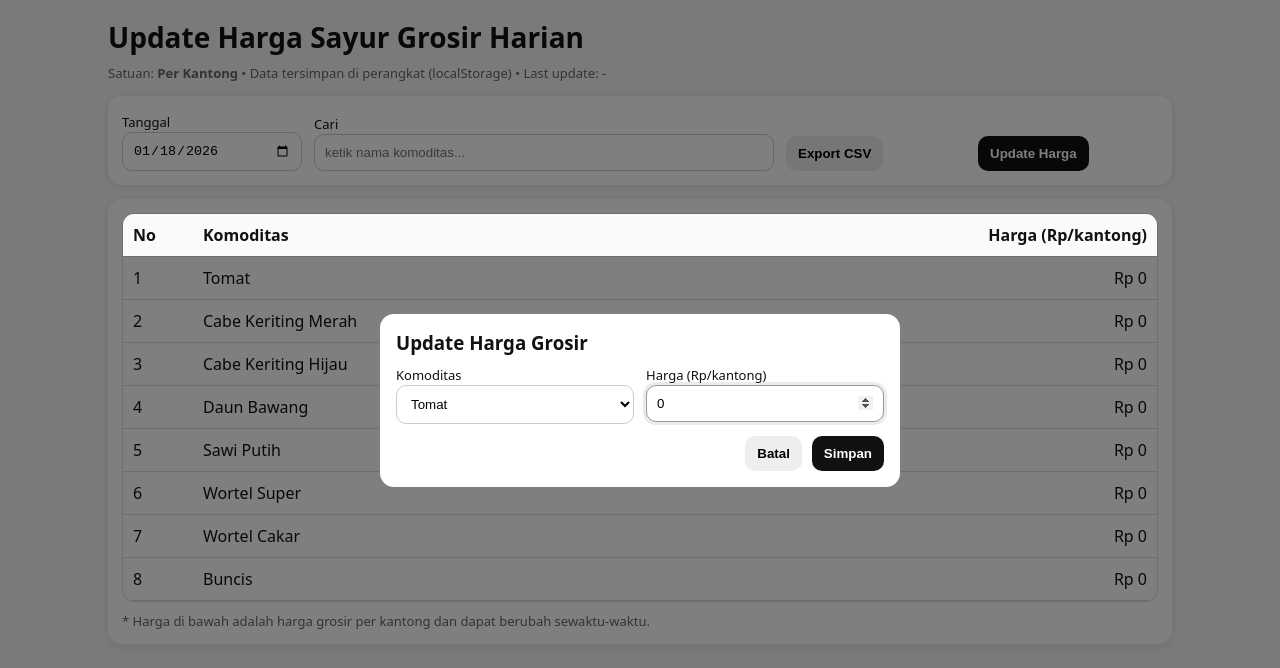
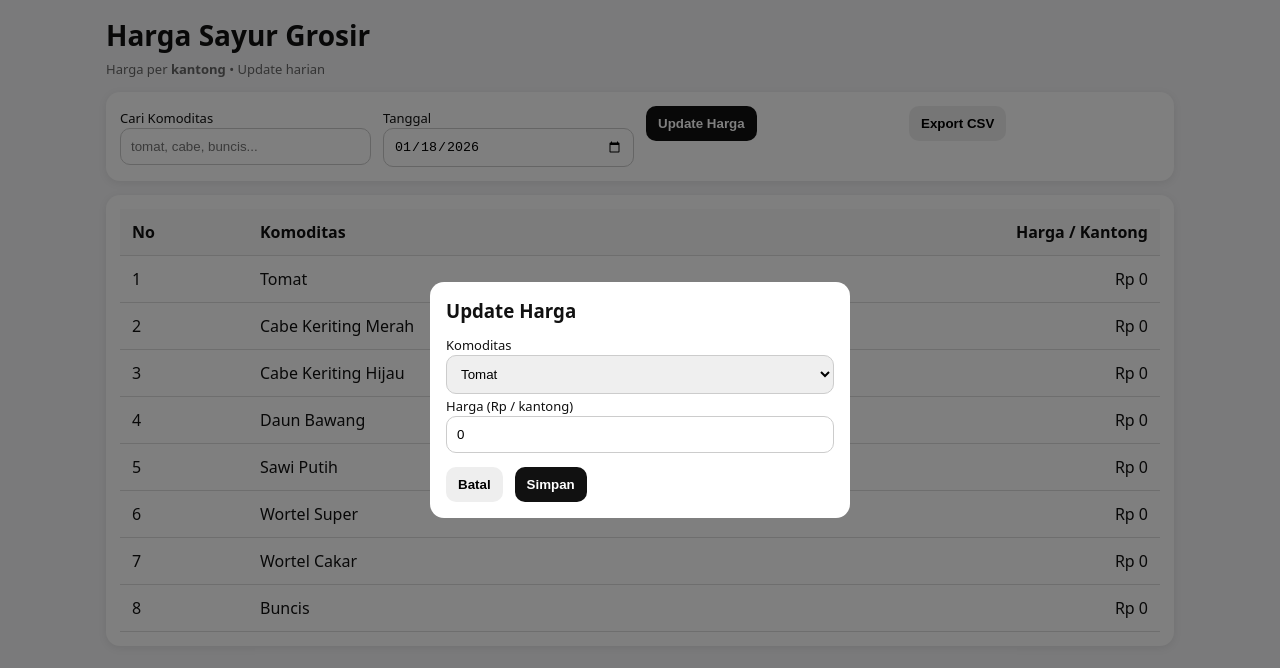
Before and after one commit to Xainal/makassar, a plain HTML site: page index.html in a window 1280 px wide. Both pictures are taken after a click on the button "Update Harga". Drawn offline with Linux system fonts and the light colour scheme.

Commit message:
Update index.html

```diff
--- a/index.html
+++ b/index.html
@@ -1,120 +1,223 @@
 <!DOCTYPE html>
 <html lang="id">
 <head>
-  <meta charset="UTF-8" />
-  <meta name="viewport" content="width=device-width, initial-scale=1.0" />
-  <title>Update Harga Sayur Grosir Harian</title>
+<meta charset="UTF-8">
+<meta name="viewport" content="width=device-width, initial-scale=1.0">
+<title>Harga Sayur Grosir</title>
+
 <style>
 :root{
-      --bg:#f5f5f7; --card:#fff; --text:#111; --muted:#666; --line:#ddd;
+  --bg:#f5f5f7;
+  --card:#fff;
+  --text:#111;
+  --muted:#666;
+  --line:#ddd;
+  --accent:#111;
 }
+
 *{box-sizing:border-box}
-    body{margin:0;font-family:system-ui;background:var(--bg);color:var(--text)}
-    .container{max-width:1100px;margin:auto;padding:18px}
-    h1{margin:0 0 8px;font-size:clamp(20px,4.2vw,28px)}
-    .sub{color:var(--muted);font-size:13px;margin-bottom:14px}
-    .section{background:var(--card);border-radius:14px;padding:14px;margin-top:14px;box-shadow:0 2px 10px rgba(0,0,0,.08)}
-    label{font-size:13px}
+body{
+  margin:0;
+  font-family:system-ui,-apple-system,BlinkMacSystemFont,sans-serif;
+  background:var(--bg);
+  color:var(--text);
+}
+
+.container{
+  max-width:1100px;
+  margin:auto;
+  padding:16px;
+}
+
+h1{
+  margin:0 0 6px;
+  font-size:clamp(20px,4.5vw,28px);
+}
+
+.sub{
+  font-size:13px;
+  color:var(--muted);
+  margin-bottom:14px;
+}
+
+.section{
+  background:var(--card);
+  border-radius:14px;
+  padding:14px;
+  box-shadow:0 2px 8px rgba(0,0,0,.08);
+  margin-bottom:14px;
+}
+
+label{
+  font-size:13px;
+}
+
 input,select{
-      width:100%; padding:10px; border:1px solid #ccc; border-radius:10px; outline:none; background:#fff;
+  width:100%;
+  padding:10px;
+  border-radius:10px;
+  border:1px solid #ccc;
+  outline:none;
 }
-    input:focus{box-shadow:0 0 0 3px rgba(0,0,0,.08);border-color:#999}
+
 button{
-      padding:10px 12px; border-radius:10px; border:0; cursor:pointer; font-weight:800;
+  padding:10px 12px;
+  border-radius:10px;
+  border:none;
+  font-weight:700;
+  cursor:pointer;
 }
-    .btn{background:#111;color:#fff}
-    .btn-light{background:#eee}
-    .flex{display:flex;gap:12px;flex-wrap:wrap;align-items:end}
-    .field{flex:1;min-width:180px}
-    .field.small{width:180px;flex:0 0 auto}
+
+.btn{
+  background:var(--accent);
+  color:#fff;
+}
+
+.btn-light{
+  background:#eee;
+}
+
+.flex{
+  display:flex;
+  gap:12px;
+  flex-wrap:wrap;
+}
+
+.field{
+  flex:1;
+  min-width:180px;
+}
+
 @media(max-width:640px){
-      .field,.field.small{min-width:0;width:100%;flex:1 1 100%}
+  .field{min-width:100%}
   button{width:100%}
 }
 
-    .tablewrap{overflow:auto;border:1px solid var(--line);border-radius:12px;background:#fff}
-    table{width:100%;border-collapse:collapse;min-width:520px}
-    th,td{padding:10px;border-bottom:1px solid var(--line);text-align:left;white-space:nowrap}
-    th{background:#fafafa;position:sticky;top:0;z-index:1}
-    .num{text-align:right;font-variant-numeric:tabular-nums}
-    .note{color:var(--muted);font-size:13px;margin-top:10px}
+/* ===== DESKTOP TABLE ===== */
+.table-wrap{
+  overflow:auto;
+}
 
-    /* Modal */
-    .modal-bg{position:fixed;inset:0;background:rgba(0,0,0,.5);display:none;align-items:center;justify-content:center;padding:14px}
-    .modal{background:#fff;border-radius:14px;padding:16px;max-width:520px;width:100%;max-height:88vh;overflow:auto}
-    .modal h3{margin:0 0 8px}
-    .grid{display:grid;grid-template-columns:1fr 1fr;gap:12px}
-    @media(max-width:640px){.grid{grid-template-columns:1fr}}
-    .actions{display:flex;gap:10px;justify-content:flex-end;margin-top:12px}
-    @media(max-width:640px){.actions{flex-direction:column}}
+table{
+  width:100%;
+  border-collapse:collapse;
+}
+
+th,td{
+  padding:12px;
+  border-bottom:1px solid var(--line);
+  text-align:left;
+}
+
+th{
+  background:#fafafa;
+}
+
+.num{
+  text-align:right;
+  font-variant-numeric:tabular-nums;
+}
+
+/* ===== MOBILE CARD LIST ===== */
+.mobile-list{
+  display:none;
+}
+
+.card{
+  background:#fff;
+  border-radius:12px;
+  padding:14px;
+  margin-bottom:12px;
+  box-shadow:0 1px 6px rgba(0,0,0,.08);
+}
+
+.card .no{
+  font-size:13px;
+  color:var(--muted);
+}
+
+.card .name{
+  font-size:16px;
+  font-weight:700;
+  margin:4px 0 6px;
+}
+
+.card .price{
+  font-size:15px;
+  font-weight:700;
+}
+
+/* switch view */
+@media(max-width:640px){
+  .table-wrap{display:none}
+  .mobile-list{display:block}
+}
 </style>
 </head>
+
 <body>
 <div class="container">
-    <h1>Update Harga Sayur Grosir Harian</h1>
+
+  <h1>Harga Sayur Grosir</h1>
   <div class="sub">
-      Satuan: <b>Per Kantong</b> • Data tersimpan di perangkat (localStorage)
+    Harga per <b>kantong</b> • Update harian
     <span id="lastUpdate"></span>
   </div>
 
+  <!-- Controls -->
   <div class="section">
     <div class="flex">
-        <div class="field small">
-          <label>Tanggal</label>
-          <input type="date" id="date" />
+      <div class="field">
+        <label>Cari Komoditas</label>
+        <input id="search" placeholder="tomat, cabe, buncis...">
       </div>
 
       <div class="field">
-          <label>Cari</label>
-          <input id="search" placeholder="ketik nama komoditas..." />
+        <label>Tanggal</label>
+        <input type="date" id="date">
       </div>
 
-        <div class="field small">
-          <button class="btn-light" onclick="exportCSV()">Export CSV</button>
+      <div class="field">
+        <button class="btn" onclick="openUpdate()">Update Harga</button>
       </div>
 
-        <div class="field small">
-          <button class="btn" onclick="openUpdate()">Update Harga</button>
+      <div class="field">
+        <button class="btn-light" onclick="exportCSV()">Export CSV</button>
       </div>
     </div>
   </div>
 
-    <div class="section">
-      <div class="tablewrap">
+  <!-- DESKTOP TABLE -->
+  <div class="section table-wrap">
     <table>
       <thead>
         <tr>
-              <th style="width:70px">No</th>
+          <th>No</th>
           <th>Komoditas</th>
-              <th class="num" style="width:220px">Harga (Rp/kantong)</th>
+          <th class="num">Harga / Kantong</th>
         </tr>
       </thead>
       <tbody id="tbody"></tbody>
     </table>
   </div>
 
-      <div class="note">
-        * Harga di bawah adalah harga grosir per kantong dan dapat berubah sewaktu-waktu.
-      </div>
-    </div>
+  <!-- MOBILE LIST -->
+  <div class="mobile-list" id="mobileList"></div>
+
 </div>
 
-  <!-- MODAL UPDATE -->
-  <div class="modal-bg" id="modalBg">
-    <div class="modal">
-      <h3>Update Harga Grosir</h3>
-      <div class="grid">
-        <div>
+<!-- MODAL -->
+<div id="modalBg" style="display:none;position:fixed;inset:0;background:rgba(0,0,0,.5);align-items:center;justify-content:center;padding:16px">
+  <div style="background:#fff;border-radius:14px;padding:16px;max-width:420px;width:100%">
+    <h3 style="margin:0 0 10px">Update Harga</h3>
+
     <label>Komoditas</label>
     <select id="mCommodity"></select>
-        </div>
-        <div>
-          <label>Harga (Rp/kantong)</label>
-          <input id="mPrice" type="number" min="0" inputmode="numeric" />
-        </div>
-      </div>
 
-      <div class="actions">
+    <label style="margin-top:10px">Harga (Rp / kantong)</label>
+    <input id="mPrice" type="number" min="0">
+
+    <div class="flex" style="margin-top:14px">
       <button class="btn-light" onclick="closeModal()">Batal</button>
       <button class="btn" onclick="savePrice()">Simpan</button>
     </div>
@@ -122,140 +225,91 @@
 </div>
 
 <script>
-/* ====== CONFIG: list komoditas ====== */
-const COMMODITIES = [
-  "Tomat",
-  "Cabe Keriting Merah",
-  "Cabe Keriting Hijau",
-  "Daun Bawang",
-  "Sawi Putih",
-  "Wortel Super",
-  "Wortel Cakar",
-  "Buncis"
+const COMMODITIES=[
+  "Tomat","Cabe Keriting Merah","Cabe Keriting Hijau",
+  "Daun Bawang","Sawi Putih","Wortel Super",
+  "Wortel Cakar","Buncis"
 ];
 
-const KEY = "HARGA_SAYUR_V1";
+const KEY="HARGA_SAYUR_V2";
 
-let state = JSON.parse(localStorage.getItem(KEY) || "null") || {
-  date: new Date().toISOString().slice(0,10),
-  lastUpdate: null,
-  prices: {} // name -> number
+let state=JSON.parse(localStorage.getItem(KEY)||"null")||{
+  date:new Date().toISOString().slice(0,10),
+  lastUpdate:null,
+  prices:{}
 };
 
-function saveState(){
-  localStorage.setItem(KEY, JSON.stringify(state));
+function save(){localStorage.setItem(KEY,JSON.stringify(state))}
+function rp(n){return "Rp "+Number(n||0).toLocaleString("id-ID")}
+
+function seed(){
+  COMMODITIES.forEach(n=>{
+    if(state.prices[n]===undefined) state.prices[n]=0;
+  });
+  save();
 }
 
-function fmtRp(n){
-  return "Rp " + Number(n||0).toLocaleString("id-ID");
+function render(){
+  const q=(search.value||"").toLowerCase();
+  let rows="",cards="";
+
+  COMMODITIES.filter(n=>n.toLowerCase().includes(q))
+  .forEach((name,i)=>{
+    const price=state.prices[name]||0;
+
+    rows+=`
+      <tr>
+        <td>${i+1}</td>
+        <td>${name}</td>
+        <td class="num">${rp(price)}</td>
+      </tr>`;
+
+    cards+=`
+      <div class="card">
+        <div class="no">${i+1}</div>
+        <div class="name">${name}</div>
+        <div class="price">${rp(price)} / kantong</div>
+      </div>`;
+  });
+
+  tbody.innerHTML=rows;
+  mobileList.innerHTML=cards;
+  date.value=state.date;
+  lastUpdate.textContent=state.lastUpdate?" • Update: "+state.lastUpdate:"";
 }
 
-function seedIfEmpty(){
-  // kalau belum ada harga sama sekali, seed dengan 0
-  for(const name of COMMODITIES){
-    if(state.prices[name] === undefined) state.prices[name] = 0;
-  }
-  if(!state.date) state.date = new Date().toISOString().slice(0,10);
-  saveState();
+function openUpdate(){
+  mCommodity.innerHTML=COMMODITIES.map(n=>`<option>${n}</option>`).join("");
+  mCommodity.value=COMMODITIES[0];
+  mPrice.value=state.prices[mCommodity.value]||0;
+  modalBg.style.display="flex";
 }
 
-/* ====== UI render ====== */
-function render(){
-  const q = (search.value || "").toLowerCase();
-  const rows = COMMODITIES
-    .filter(n => n.toLowerCase().includes(q))
-    .map((name, idx) => {
-      const price = state.prices[name] ?? 0;
-      return `
-        <tr>
-          <td>${idx+1}</td>
-          <td>${escapeHtml(name)}</td>
-          <td class="num">${fmtRp(price)}</td>
-        </tr>
-      `;
-    }).join("");
-
-  tbody.innerHTML = rows || `
-    <tr>
-      <td colspan="3" style="color:#666">Tidak ada hasil.</td>
-    </tr>
-  `;
-
-  date.value = state.date || new Date().toISOString().slice(0,10);
-  lastUpdate.textContent = state.lastUpdate ? ` • Last update: ${state.lastUpdate}` : " • Last update: -";
-}
-
-function escapeHtml(s){
-  return String(s).replaceAll("&","&amp;").replaceAll("<","&lt;").replaceAll(">","&gt;")
-    .replaceAll('"',"&quot;").replaceAll("'","&#039;");
-}
-
-/* ====== Modal update ====== */
-function openUpdate(){
-  // isi dropdown komoditas
-  mCommodity.innerHTML = COMMODITIES.map(n=>`<option value="${escapeHtml(n)}">${escapeHtml(n)}</option>`).join("");
-  mCommodity.value = COMMODITIES[0];
-
-  // set default harga sesuai komoditas terpilih
-  mPrice.value = state.prices[mCommodity.value] ?? 0;
-
-  modalBg.style.display = "flex";
-  setTimeout(()=>mPrice.focus(), 50);
-}
-
-function closeModal(){
-  modalBg.style.display = "none";
-}
-
-mCommodity?.addEventListener("change", ()=>{
-  mPrice.value = state.prices[mCommodity.value] ?? 0;
-});
+function closeModal(){modalBg.style.display="none"}
 
 function savePrice(){
-  const name = mCommodity.value;
-  const price = Number(mPrice.value || 0);
-  if(price < 0){ alert("Harga tidak boleh minus."); return; }
-
-  state.prices[name] = price;
-  state.lastUpdate = new Date().toISOString().slice(0,19).replace("T"," ");
-  saveState();
-
+  state.prices[mCommodity.value]=Number(mPrice.value||0);
+  state.lastUpdate=new Date().toLocaleString("id-ID");
+  save();
   closeModal();
   render();
 }
 
-/* ====== Export CSV ====== */
 function exportCSV(){
-  const lines = [];
-  lines.push("date,no,commodity,price_per_kantong");
-  const dt = state.date || new Date().toISOString().slice(0,10);
-
-  COMMODITIES.forEach((name, i)=>{
-    const price = state.prices[name] ?? 0;
-    lines.push(`${dt},${i+1},"${name.replaceAll('"','""')}",${price}`);
+  let csv="no,komoditas,harga_per_kantong\n";
+  COMMODITIES.forEach((n,i)=>{
+    csv+=`${i+1},"${n}",${state.prices[n]||0}\n`;
   });
-
-  const csv = lines.join("\n");
-  const a = document.createElement("a");
-  a.href = "data:text/csv;charset=utf-8," + encodeURI(csv);
-  a.download = `harga-sayur-${dt}.csv`;
+  const a=document.createElement("a");
+  a.href="data:text/csv;charset=utf-8,"+encodeURI(csv);
+  a.download="harga-sayur.csv";
   a.click();
 }
 
-/* ====== Events ====== */
-search.addEventListener("input", render);
-date.addEventListener("change", ()=>{
-  state.date = date.value;
-  saveState();
-  render();
-});
+search.addEventListener("input",render);
+date.addEventListener("change",()=>{state.date=date.value;save()});
 
-// close modal on outside click
-modalBg.addEventListener("click", (e)=>{
-  if(e.target === modalBg) closeModal();
-});
-
-seedIfEmpty();
+seed();
 render();
 </script>
 </body>
```
Lines whose indentation alone changed are shown as unchanged.
